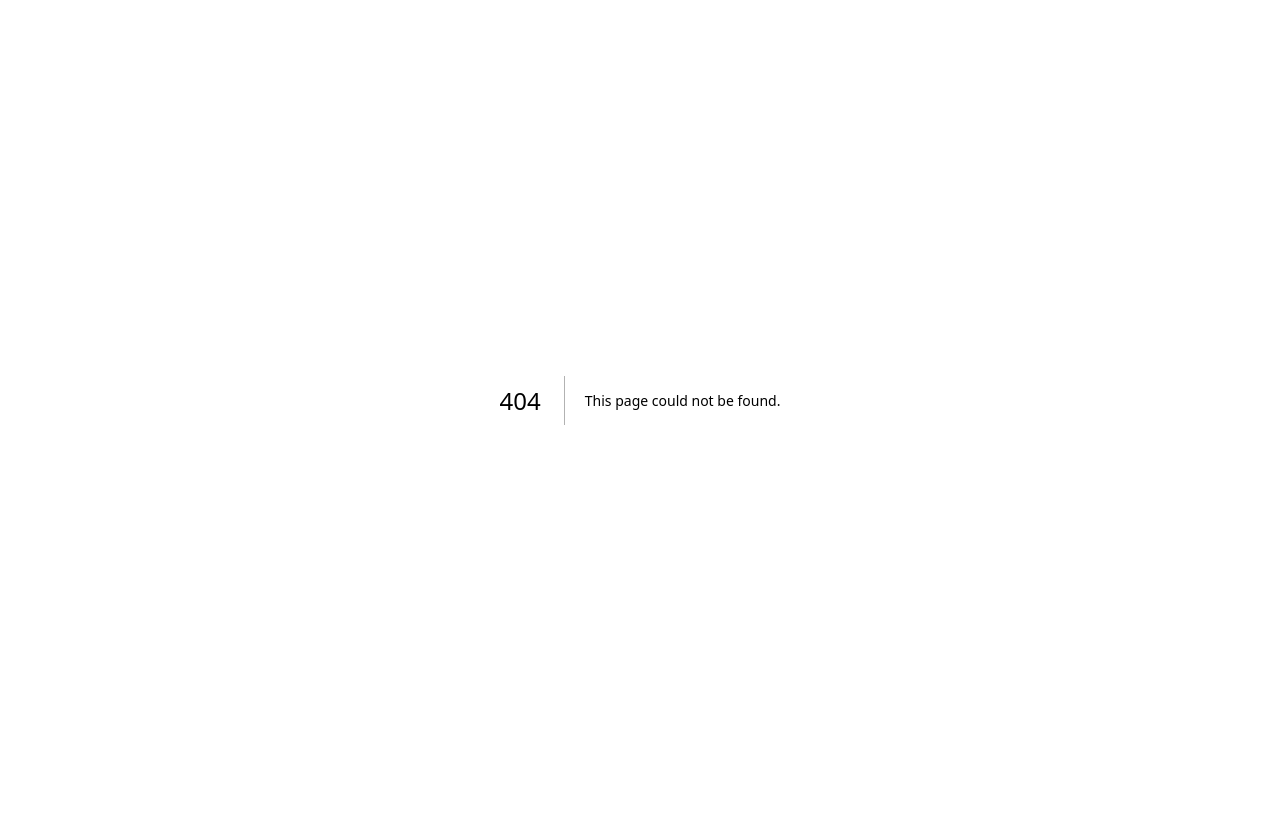
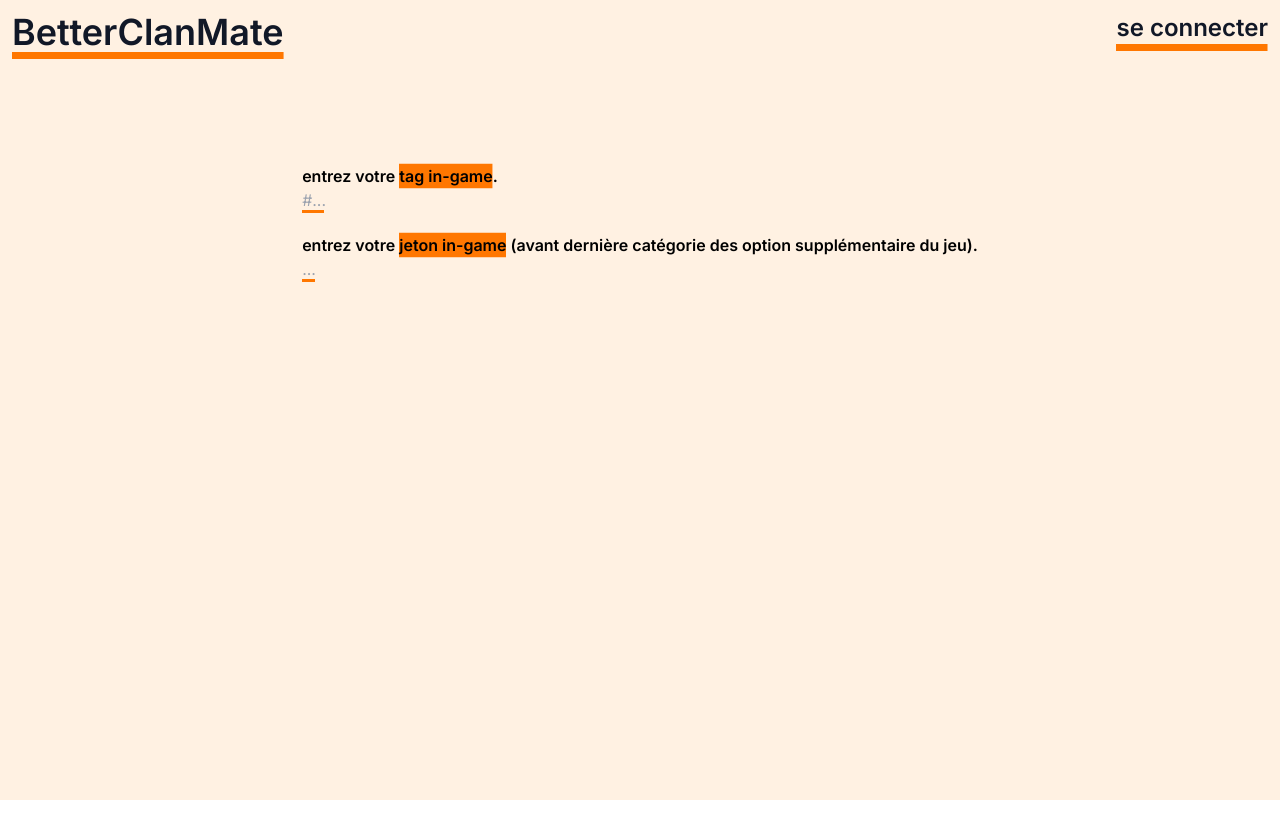
Before and after one commit to oXoGus/BetterCLanMate, a Next.js app in the folder bcm-app/: page /profile in a window 1280 px wide. Before the commit this address had no page. Shown: the top 838 px of the page. Before the commit the page ends 800 px from the top, so only its background shows below. Built offline with nearby package versions, Linux system fonts and the light colour scheme.

Commit message:
bcm v1.0 (il manque plus qu'una animation de chargement custom) + début de la page profile

```diff
--- a/bcm-app/src/app/page.jsx
+++ b/bcm-app/src/app/page.jsx
@@ -185,9 +185,13 @@ export default function Home() {
       // et quand c'est entre les deux on fait un dégradé entre le rouge et le vert qui dépend du rate
 
       if (playerData[0].expLevel > xpBornMax[playerData[0].townHallLevel - 1]){
+        var rXp = 0;
+        var gXp = green;
         setXpColor(rgbToHex(0, green, 0)) // max green
       }
       else if (playerData[0].expLevel < xpBornMin[playerData[0].townHallLevel - 1]){
+        var rXp = red;
+        var gXp = 0;
         setXpColor(rgbToHex(red, 0, 0)) // max red
       }
       else {
@@ -204,6 +208,8 @@ export default function Home() {
 
       //pour la couleur des tr c'est comme pour l'xp
       if (playerData[0].trophies >= 5000){
+        var rTr = 0;
+        var gTr = green;
         setTrColor(rgbToHex(0, green, 0));
       }
       else {
@@ -230,6 +236,8 @@ export default function Home() {
 
       // pour l'atkRateColor
       if (_atkRate >= 1 ) {
+        var rAtkRate = 0;
+        var gAtkRate = green;
         setAtkRateColor(rgbToHex(0, green, 0));
       }
       else {
@@ -396,12 +404,10 @@ export default function Home() {
     <div className={darkMode ? "dark" : ""}>
       <div className="absolute  lg:h-full md:h-auto w-full bg-[#FFF1E2] text-black dark:text-white dark:bg-gray-800">
         <div className="dark:text-gray-100 text-gray-900 sm:text-5xl md:text-4xl p-3 flex justify-between">
-            <div>
-              <a className="font-semibold" href="/"><UnderlineText text={"BetterClanMate"} color={'#FF7700'} customHeight={"7px"}/></a>
-            </div>
-            <button className="bg-neutral-900 dark:bg-white rounded text-white text-xl dark:text-black font-semibold p-1" onClick={changeDarkMode}>
-            {darkMode ? "mode clair" : "mode sombre"}
-          </button>
+
+          <a className="font-semibold" href="/"><UnderlineText text={"BetterClanMate"} color={'#FF7700'} customHeight={"7px"}/></a>
+
+          <a href="/profile" className="text-2xl font-semibold" ><UnderlineText text={"se connecter"} color={"#FF7700"} customHeight={"7px"}/></a>
         </div>
         {/*  partie dynamique  */}
         {/*  tant qu'on a pas reçus les données du joueur  */}
@@ -413,30 +419,31 @@ export default function Home() {
             <div className="bg-white m-5 rounded-2xl p-3">
                 <div className="flex justify-between">
                   <div className="relative w-[167px] h-[183px]">
-                    <img src={townHallWeaponLevel ? `/img/hdv${hdv}-${townHallWeaponLevel}.png` : `/img/hdv${hdv}.png` } className="z-0 h-full w-full" loading="lazy"/>
+                    <img src={townHallWeaponLevel ? `/img/hdv${hdv}-${townHallWeaponLevel}.png` : `/img/hdv${hdv}.png` } className="z-0 w-full" loading="lazy"/>
                     <p className=" absolute inset-0 text-2xl mb-4"><HighlightedText text={userName} color={'#FF7700'} customHeight={"35px"}/></p>
                   </div>
                   <div className="flex flex-wrap justify-between mt-10">
-                    <div className="flex items-center m-3">
+
+                    <div className="flex items-center font-bold m-3">
                       <img src="/img/xp.png" className="h-[25px]"/>
-                      <SemiHighlightedText text={`${xp}`} color={xpColor} customHeight={"7px"}/>
+                      <SemiHighlightedText text={`${xp}`} color={xpColor} customHeight={"5px"}/>
                     </div>
 
-                    <div className="flex items-center m-3">
-                      <SemiHighlightedText text={`${tr}`} color={trColor} customHeight={"7px"}/>
+                    <div className="flex items-center font-bold m-3">
+                      <SemiHighlightedText text={`${tr}`} color={trColor} customHeight={"5px"}/>
                       <img src="/img/tr.png" className="h-[25px]"/>
                     </div>
 
-                    <div className="flex items-center m-3">
-                      <SemiHighlightedText text={atk > 1 ? `${atk}⚔ attaques` : `${atk}⚔ attaque`} color={atkRateColor} customHeight={"7px"}/>
+                    <div className="flex items-center font-bold m-3">
+                      <SemiHighlightedText text={atk > 1 ? `${atk}⚔ attaques` : `${atk}⚔ attaque`} color={atkRateColor} customHeight={"5px"}/>
                     </div>
 
-                    <div className="flex items-center m-3">
-                      <SemiHighlightedText text={`${atkRate} attaques/jours`} color={atkRateColor} customHeight={"7px"}/>
+                    <div className="flex items-center font-bold m-3">
+                      <SemiHighlightedText text={`${atkRate} attaques/jours`} color={atkRateColor} customHeight={"5px"}/>
                     </div>
 
-                    <div className="flex items-center m-3">
-                      <SemiHighlightedText text={`${warStars} étoiles gagnées en gdc`} color={warStarsColor} customHeight={"7px"}/>
+                    <div className="flex items-center font-bold m-3">
+                      <SemiHighlightedText text={`${warStars} étoiles gagnées en gdc`} color={warStarsColor} customHeight={"5px"}/>
                     </div>
 
                   </div>
@@ -444,21 +451,22 @@ export default function Home() {
                 </div>
 
               <div className="flex justify-between mt-10 mb-2 ml-5 mr-5">
-                <button className="font-semibold flex items-center p-2" onClick={onButtonForBlackListPlayerClick}>
+                <button className="font-bold flex items-center p-2" onClick={onButtonForBlackListPlayerClick}>
                   <img src="/img/x.png" className="h-[37px] mr-2" loading="lazy"/>
-                  <SemiHighlightedText text={"pas de ça dans mon clan"} customHeight={"5px"} color={"#E60000"}/>
+                  <SemiHighlightedText text={"pas de ça dans mon clan"} customHeight={"4px"} color={"#E60000"}/>
                 </button>
                 { !profileChecked &&
                   <a className= "dark:text-white text-black font-bold flex items-center p-2" href={`https://link.clashofclans.com/?action=OpenPlayerProfile&tag=%23${id.slice(1)}`} onClick={checkProfile} >
 
-                    <SemiHighlightedText text={"voir sur le jeu"} color={"#e2e8f0"} customHeight={"5px"}/>
+                    <SemiHighlightedText text={"voir sur le jeu"} color={profileColor} customHeight={"4px"}/>
                     <img src="/img/info.png" className="h-[37px] ml-2" loading="lazy"/>
-                    </a>
+                  </a>
                 }
                 {profileChecked &&
-                  <button className="dark:text-white text-black font-semibold flex items-center p-2 " onClick={onButtonForMarkPlayerInvitedClick}>
-                    <SemiHighlightedText text={"c'est invité, au suivant !"} color={"#00C400"} customHeight={"5px"}/>
-                    <img src="/img/checkMark.png" classname="h-[37px] ml-2" loading="lazy"/>
+                  <button className="text-black font-bold flex items-center p-2 " onClick={onButtonForMarkPlayerInvitedClick}>
+
+                    <SemiHighlightedText text={"c'est invité, au suivant !"} color={"#00C400"} customHeight={"4px"}/>
+                    <img src="/img/checkMark.png" className="h-[37px] ml-2" loading="lazy"/>
                   </button>
                 }
               </div>
--- /dev/null
+++ b/bcm-app/src/app/profile/page.jsx
@@ -0,0 +1,126 @@
+"use client";
+
+
+import axios from "axios";
+import { useEffect, useRef, useState } from "react";
+import HighlightedText from "../../components/HighlightedText";
+import '../animation.css';
+import UnderlineText from "../../components/UnderlineText";
+import SemiHighlightedText from "../../components/SemiHighlightedText";
+
+
+
+export default function Home() {
+
+  const [playerTag, setPlayerTag] = useState(null);
+  const [playerToken, setPlayerToken] = useState(null);
+
+  const playerTagSpanRef = useRef(null);
+  const playerTagUnderlineRef = useRef(null);
+
+  const playerTokenSpanRef = useRef(null);
+  const playerTokenUnderlineRef = useRef(null);
+
+  /* on met la largeur du soulignement a la largeur du spam (du text) dès que le playerTag change  */
+  useEffect(() => {
+    if (playerTagSpanRef.current && playerTagUnderlineRef.current && playerTagSpanRef.current.offsetWidth < 210) {
+      playerTagUnderlineRef.current.style.width = `${playerTagSpanRef.current.offsetWidth}px`;
+    }
+  }, [playerTag]);
+
+  /* on met la largeur du soulignement a la largeur du spam (du text) dès que le playerTag change  */
+  useEffect(() => {
+    if (playerTokenSpanRef.current && playerTokenUnderlineRef.current && playerTokenSpanRef.current.offsetWidth < 210) {
+      playerTokenUnderlineRef.current.style.width = `${playerTokenSpanRef.current.offsetWidth}px`;
+    }
+  }, [playerToken]);
+
+  const onPlayerTagChange = (e) => {
+    setPlayerTag(e.target.value)
+  }
+
+  const onPlayerTokenChange = (e) => {
+    setPlayerToken(e.target.value)
+  }
+
+  return (
+    <div className="absolute  lg:h-full md:h-auto w-full bg-[#FFF1E2] text-black dark:text-white dark:bg-gray-800">
+      <div className="dark:text-gray-100 text-gray-900 sm:text-5xl md:text-4xl p-3 flex justify-between">
+
+        <a className="font-semibold" href="/"><UnderlineText text={"BetterClanMate"} color={'#FF7700'} customHeight={"7px"}/></a>
+
+        <a href="/profile" className="text-2xl font-semibold" ><UnderlineText text={"se connecter"} color={"#FF7700"} customHeight={"7px"}/></a>
+      </div>
+
+      <div className="flex w-full h-full">
+        <div className="flex flex-col ml-auto mr-auto mt-[100px]">
+          {/* div pour rentrer son tag */}
+          <div className="flex flex-col items-start">
+            <span className="font-semibold text-1xl">entrez votre <HighlightedText text={"tag in-game"} color={"#FF7700"} customHeight={"25px"}/>.</span>
+            {/* div pour l'input */}
+            <div className="relative inline-block">
+              {/* input pour recuperer le texte */}
+              <input
+                className="border-0 bg-inherit w-[205px] focus:outline-none focus:ring-0 "
+                placeholder="#..."
+                type="text"
+                name="playerTag"
+                spellCheck="false"
+                value={playerTag}
+                onChange={onPlayerTagChange}
+                style={{ paddingBottom: '1px' }} // on ajoute un peu d'espace pour le soulignement
+              />
+              {/* span invisible pour mesurer la largeur du texte*/}
+              <span
+                ref={playerTagSpanRef}
+                className="absolute top-0 left-0 invisible whitespace-pre"
+                style={{ fontFamily: 'inherit', fontSize: 'inherit' }}
+              >
+                {playerTag || "#..."}
+              </span>
+              {/* div pour le soulignement dynamique en fonction de la largeur du span*/}
+              <div
+                ref={playerTagUnderlineRef}
+                className="absolute left-0 bottom-0 h-[3px] bg-[#FF7700] hover:bg-[#FFF1E2]"
+                style={{ transition: 'width 0.2s' }}
+              />
+            </div>
+          </div>
+
+          {/* div pour rentrer son token */}
+          <div className="flex flex-col items-start mt-5">
+            <span className="font-semibold text-1xl">entrez votre <HighlightedText text={"jeton in-game"} color={"#FF7700"} customHeight={"25px"}/> (avant dernière catégorie des option supplémentaire du jeu).</span>
+            {/* div pour l'input */}
+            <div className="relative inline-block">
+              {/* input pour recuperer le texte */}
+              <input
+                className="border-0 bg-inherit w-[205px] focus:outline-none focus:ring-0 "
+                placeholder="..."
+                type="text"
+                name="playerToken"
+                spellCheck="false"
+                value={playerToken}
+                onChange={onPlayerTokenChange}
+                style={{ paddingBottom: '1px' }} // on ajoute un peu d'espace pour le soulignement
+              />
+              {/* span invisible pour mesurer la largeur du texte*/}
+              <span
+                ref={playerTokenSpanRef}
+                className="absolute top-0 left-0 invisible whitespace-pre"
+                style={{ fontFamily: 'inherit', fontSize: 'inherit' }}
+              >
+                {playerToken || "..."}
+              </span>
+              {/* div pour le soulignement dynamique en fonction de la largeur du span*/}
+              <div
+                ref={playerTokenUnderlineRef}
+                className="absolute left-0 bottom-0 h-[3px] bg-[#FF7700] hover:bg-[#FFF1E2]"
+                style={{ transition: 'width 0.2s' }}
+              />
+            </div>
+          </div>
+        </div>
+      </div>
+    </div>
+  );
+}
--- a/bcm-app/src/components/UnderlineText.jsx
+++ b/bcm-app/src/components/UnderlineText.jsx
@@ -1,6 +1,6 @@
 import React from 'react';
 
-const UnderlineText = ({ text, color, customHeight }) => {
+const UnderlineText = ({ text, color, customHeight, customBottom }) => {
   return (
     // les position absolue sur relative a la div elle même
     <div className="relative inline-block">
```
